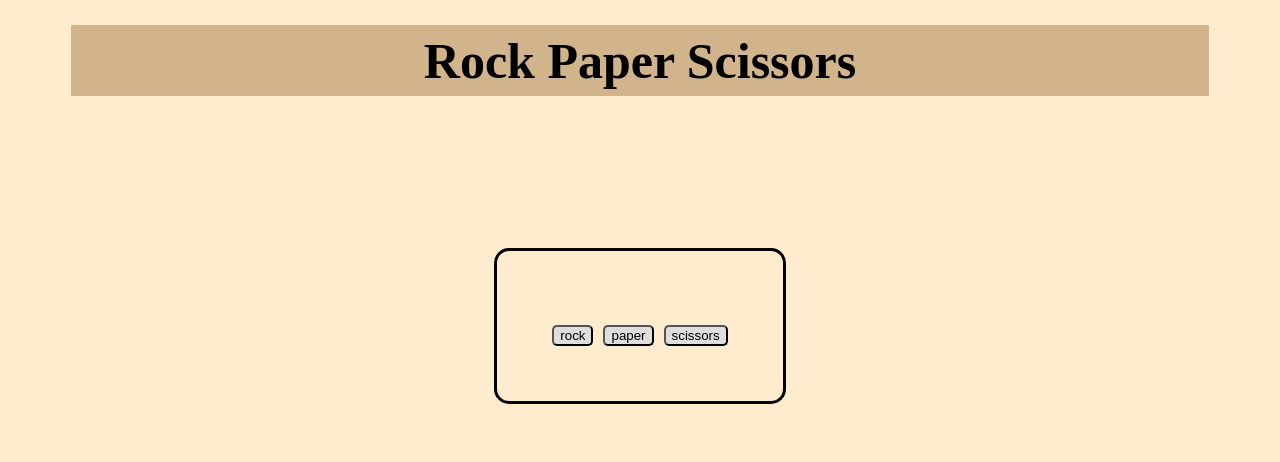
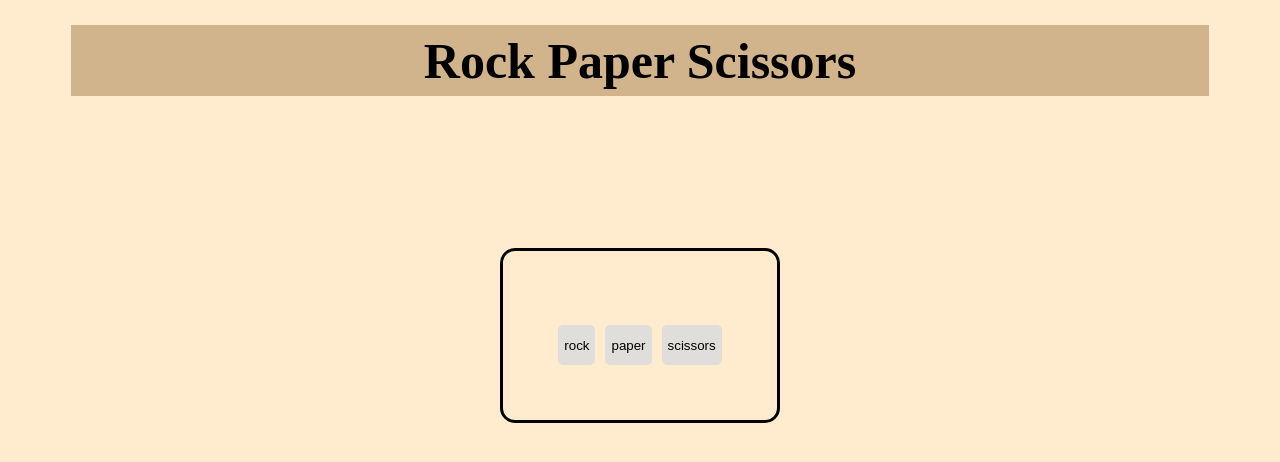
Before and after one commit to Sebascrab/Rock-Paper-Scissors, a plain HTML site: page index.html in a window 1280 px wide. Drawn offline with Linux system fonts and the light colour scheme.

Commit message:
changed styling

```diff
--- a/assets/css/style.css
+++ b/assets/css/style.css
@@ -31,7 +31,9 @@
 
 button {
     border-radius: 5px;
+    border: transparent;
+    height: 40px;
+    cursor: pointer;
     margin: 5px;
     background-color: rgba(221, 221, 221, 0.9);
-
 }
```
